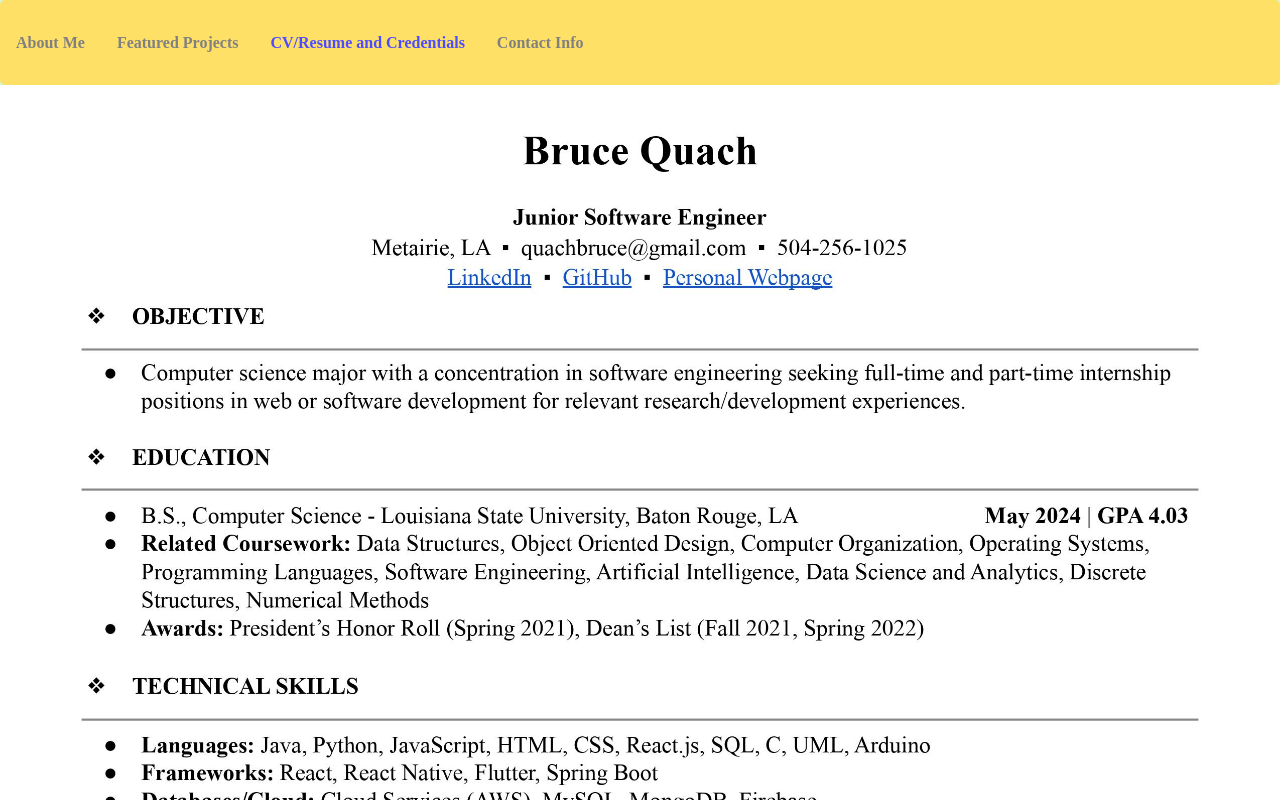
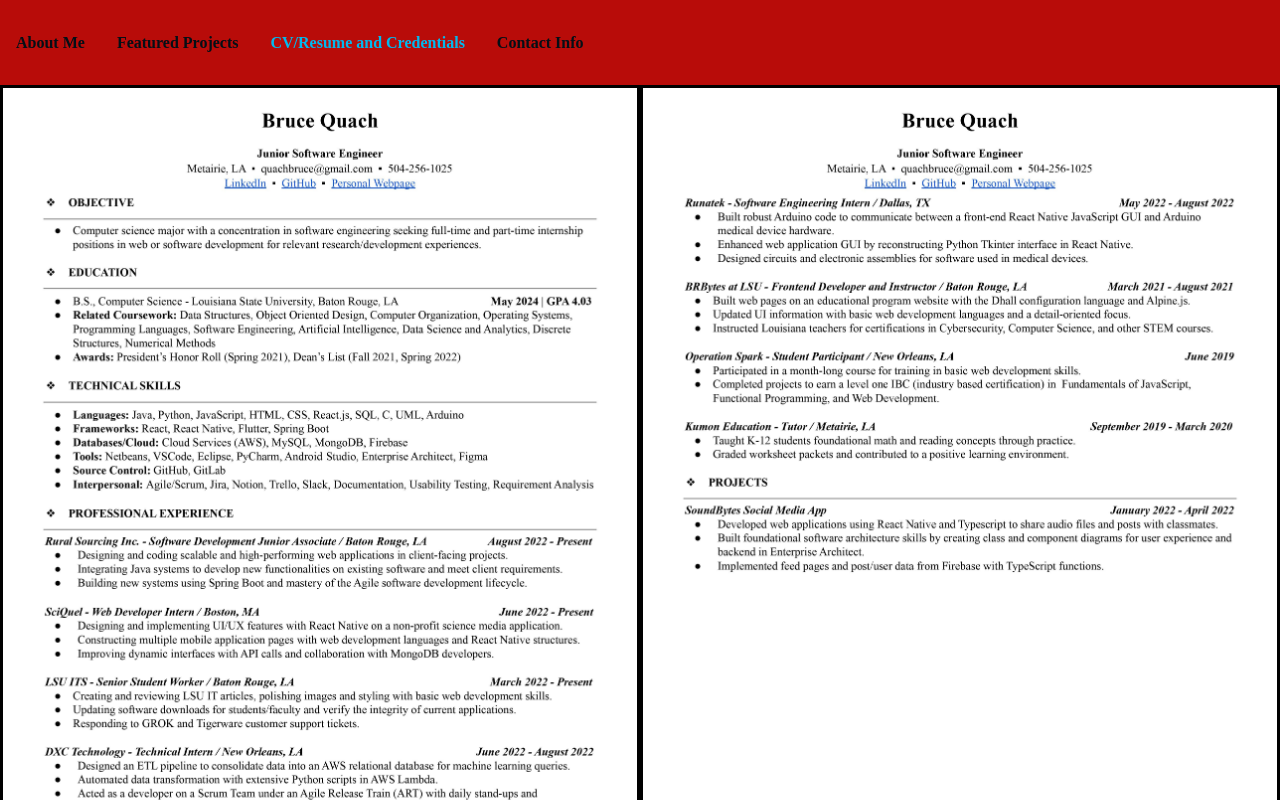
Before and after one commit to bquach1/website, a React (Create React App) app: page /website/qualifications in a window 1280 px wide. Shown: the top 800 px of the page. Built offline with nearby package versions, Linux system fonts and the light colour scheme.

Commit message:
Update color palette

```diff
--- a/src/App.css
+++ b/src/App.css
@@ -30,7 +30,7 @@ html {
 
 .wrapper {
   padding:15px 25px 15px 25px;
-  background-color: #ACECF7;
+  background-color: #01BAEF;
   min-height:100%;
   justify-content:center;
   border-style: solid;
--- a/src/components/Navbar/NavbarElements.js
+++ b/src/components/Navbar/NavbarElements.js
@@ -3,17 +3,16 @@ import { NavLink as Link } from "react-router-dom";
 import styled from "styled-components";
 
 export const Nav = styled.nav`
-  background: #ffe066;
+  background: #B80C09;
   height: 85px;
   display: flex;
   justify-content: flex-start;
   z-index: 12;
   font-weight:bolder;
-  border-radius:5px;
 `;
 
 export const NavLink = styled(Link)`
-  color: #808080;
+  color: #040F16;
   display: flex;
   align-items: center;
   text-decoration: none;
@@ -21,7 +20,7 @@ export const NavLink = styled(Link)`
   height: 100%;
   cursor: pointer;
   &.active {
-    color: #4d4dff;
+    color: #01BAEF;
   }
 `;
 
--- /dev/null
+++ b/src/css/qualifications.css
@@ -0,0 +1,6 @@
+.resume {
+    border-style: solid;
+    width: 50%;
+    margin:auto;
+    background-color: #01BAEF;
+}
--- a/src/pages/qualifications.js
+++ b/src/pages/qualifications.js
@@ -1,4 +1,5 @@
 import React from 'react';
+import '../css/qualifications.css';
 
 const Qualifications = () => {
   return (
```
Also changed, not shown: 2 other files (tests, documents, lock files or other folders).
